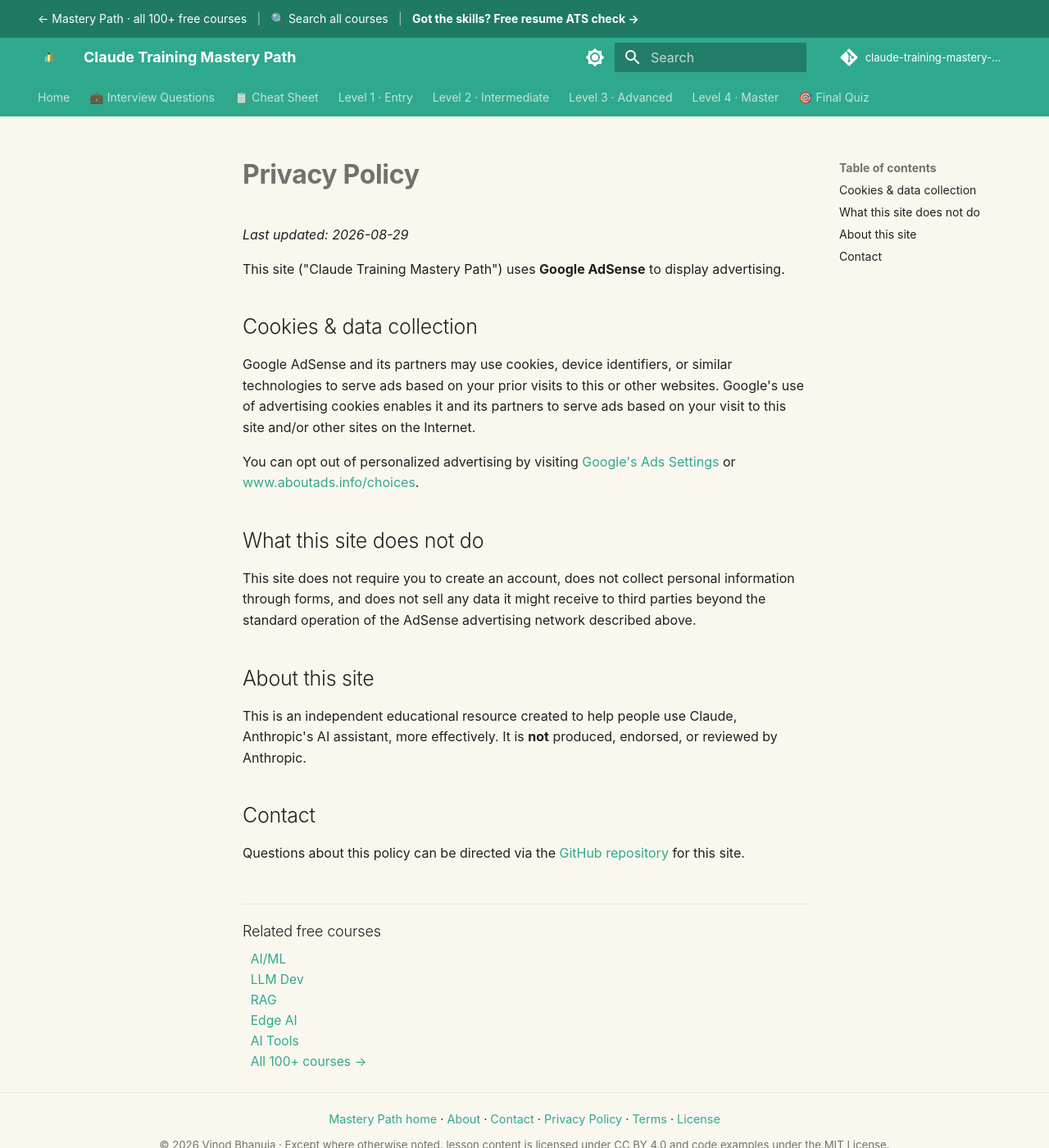
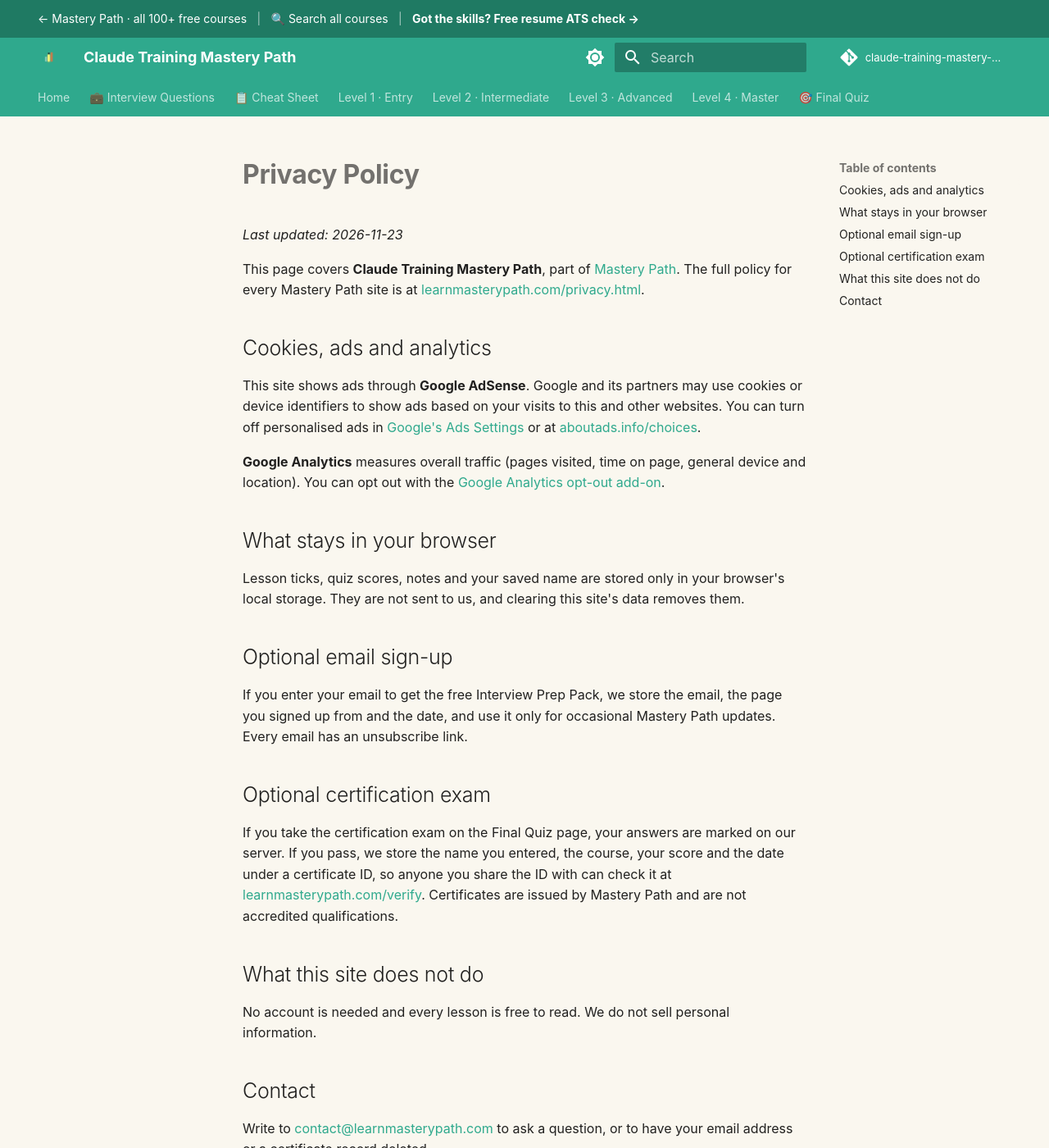
Before and after one commit to SIGILIPELLI/claude-training-mastery-path, an MkDocs documentation site: the page built from docs/privacy.md, in a window 1280 px wide and 1400 px high. Shown: the whole window at 82% size. Built offline with MkDocs 1.6.1 and Material for MkDocs 9.7.7, drawn with Linux system fonts in a browser that asks for light colours; comment, search, counter and statistics services are not loaded.

Commit message:
Update privacy page: progress stays in the browser, optional email sign-up and certification exam, link to the full policy
Co-Authored-By: Claude Opus 5.5 <noreply@anthropic.com>

```diff
--- a/docs/privacy.md
+++ b/docs/privacy.md
@@ -1,39 +1,35 @@
 ---
-description: "Privacy policy for the free Claude Training Mastery Path: how Google Analytics and AdSense cookies are used, what is not collected, and how to opt out."
+description: "Privacy policy for the free Claude Training Mastery Path: cookies for ads and analytics, what stays in your browser, and the optional email sign-up and certification exam."
 ---
 
 # Privacy Policy
 
-_Last updated: 2026-08-29_
+_Last updated: 2026-11-23_
 
-This site ("Claude Training Mastery Path") uses **Google AdSense** to display advertising.
+This page covers **Claude Training Mastery Path**, part of [Mastery Path](https://learnmasterypath.com/). The full policy for every Mastery Path site is at [learnmasterypath.com/privacy.html](https://learnmasterypath.com/privacy.html).
 
-## Cookies & data collection
+## Cookies, ads and analytics
 
-Google AdSense and its partners may use cookies, device identifiers, or similar
-technologies to serve ads based on your prior visits to this or other websites.
-Google's use of advertising cookies enables it and its partners to serve ads
-based on your visit to this site and/or other sites on the Internet.
+This site shows ads through **Google AdSense**. Google and its partners may use cookies or device identifiers to show ads based on your visits to this and other websites. You can turn off personalised ads in [Google's Ads Settings](https://adssettings.google.com/) or at [aboutads.info/choices](https://www.aboutads.info/choices/).
 
-You can opt out of personalized advertising by visiting
-[Google's Ads Settings](https://adssettings.google.com/) or
-[www.aboutads.info/choices](https://www.aboutads.info/choices/).
+**Google Analytics** measures overall traffic (pages visited, time on page, general device and location). You can opt out with the [Google Analytics opt-out add-on](https://tools.google.com/dlpage/gaoptout).
+
+## What stays in your browser
+
+Lesson ticks, quiz scores, notes and your saved name are stored only in your browser's local storage. They are not sent to us, and clearing this site's data removes them.
+
+## Optional email sign-up
+
+If you enter your email to get the free Interview Prep Pack, we store the email, the page you signed up from and the date, and use it only for occasional Mastery Path updates. Every email has an unsubscribe link.
+
+## Optional certification exam
+
+If you take the certification exam on the Final Quiz page, your answers are marked on our server. If you pass, we store the name you entered, the course, your score and the date under a certificate ID, so anyone you share the ID with can check it at [learnmasterypath.com/verify](https://learnmasterypath.com/verify/). Certificates are issued by Mastery Path and are not accredited qualifications.
 
 ## What this site does not do
 
-This site does not require you to create an account, does not collect personal
-information through forms, and does not sell any data it might receive to third
-parties beyond the standard operation of the AdSense advertising network
-described above.
-
-## About this site
-
-This is an independent educational resource created to help people use
-Claude, Anthropic's AI assistant, more effectively. It is **not** produced,
-endorsed, or reviewed by Anthropic.
+No account is needed and every lesson is free to read. We do not sell personal information.
 
 ## Contact
 
-Questions about this policy can be directed via the
-[GitHub repository](https://github.com/SIGILIPELLI/claude-training-mastery-path) for this
-site.
+Write to [contact@learnmasterypath.com](mailto:contact@learnmasterypath.com) to ask a question, or to have your email address or a certificate record deleted.
```
